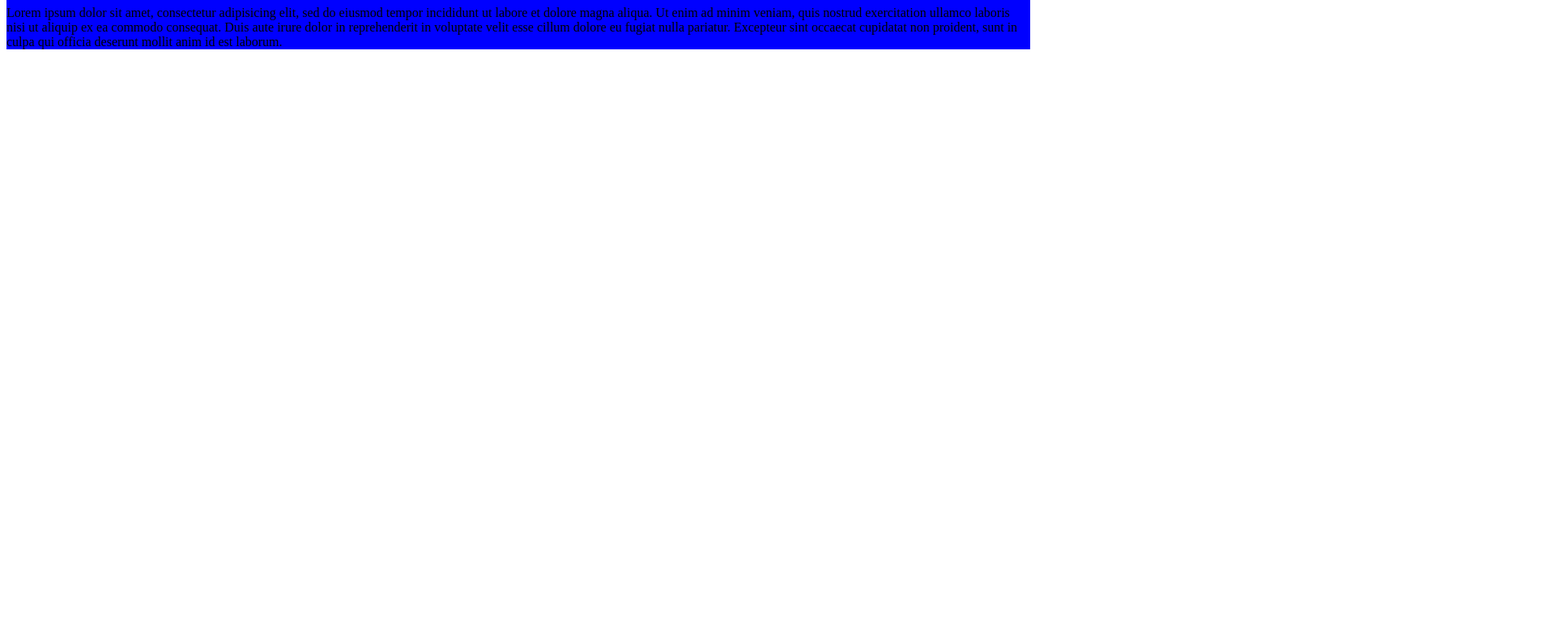
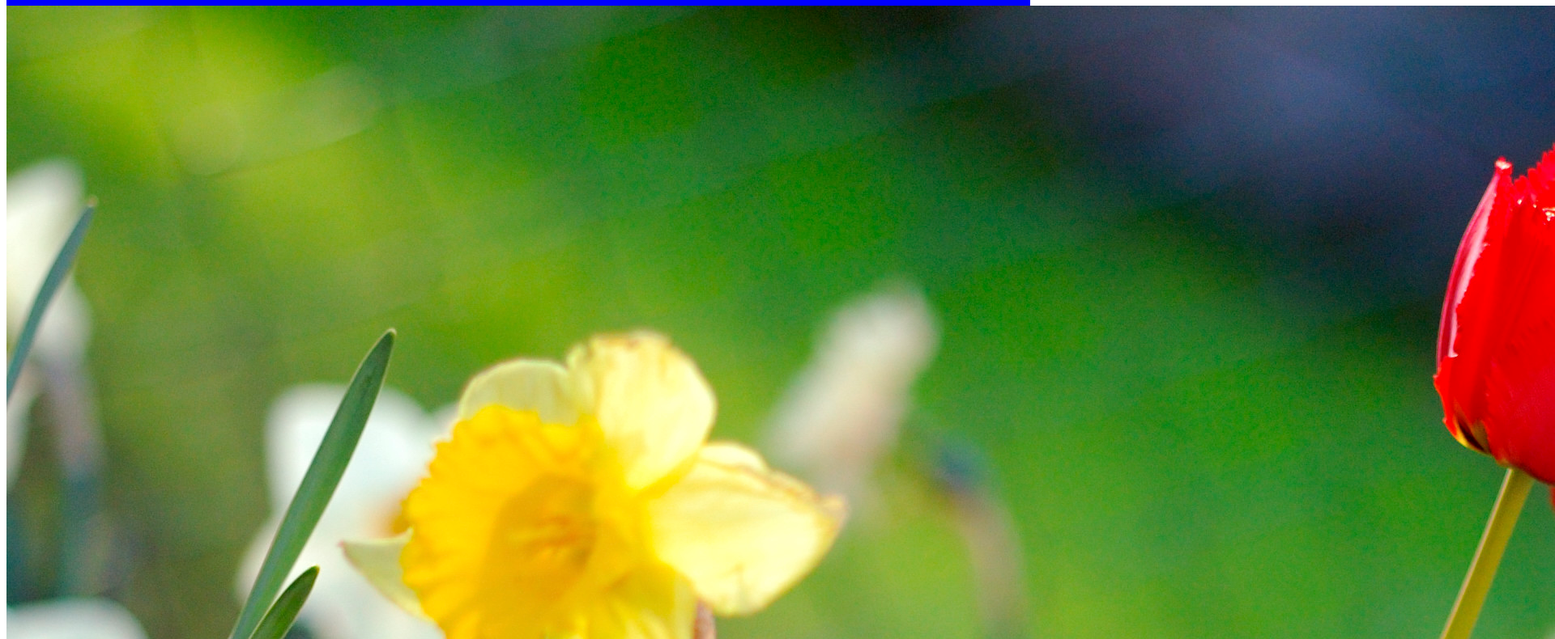
Before and after one commit to kirkstone/Spring, a plain HTML site: page index.html in a window 1280 px wide. Shown: the part 99-889 px from the top of the page at 81% size, 1920 px wide, since content can reach past the window. Before the commit the page ends 800 px from the top, so only its background shows below. Drawn offline with Linux system fonts and the light colour scheme.

Commit message:
replaced paragraph with an image

```diff
--- a/index.html
+++ b/index.html
@@ -1,5 +1,5 @@
 <link rel="stylesheet" href="stylesheet.css">
 <<main>
   <h1>Spring is Near! </h1>
-  <p>Lorem ipsum dolor sit amet, consectetur adipisicing elit, sed do eiusmod tempor incididunt ut labore et dolore magna aliqua. Ut enim ad minim veniam, quis nostrud exercitation ullamco laboris nisi ut aliquip ex ea commodo consequat. Duis aute irure dolor in reprehenderit in voluptate velit esse cillum dolore eu fugiat nulla pariatur. Excepteur sint occaecat cupidatat non proident, sunt in culpa qui officia deserunt mollit anim id est laborum.</p>
+  <img src="Colorful_spring_garden.jpg" alt="Colorful_spring_garden">
 </main>
```
Also changed, not shown: Colorful_spring_garden.jpg (added).
